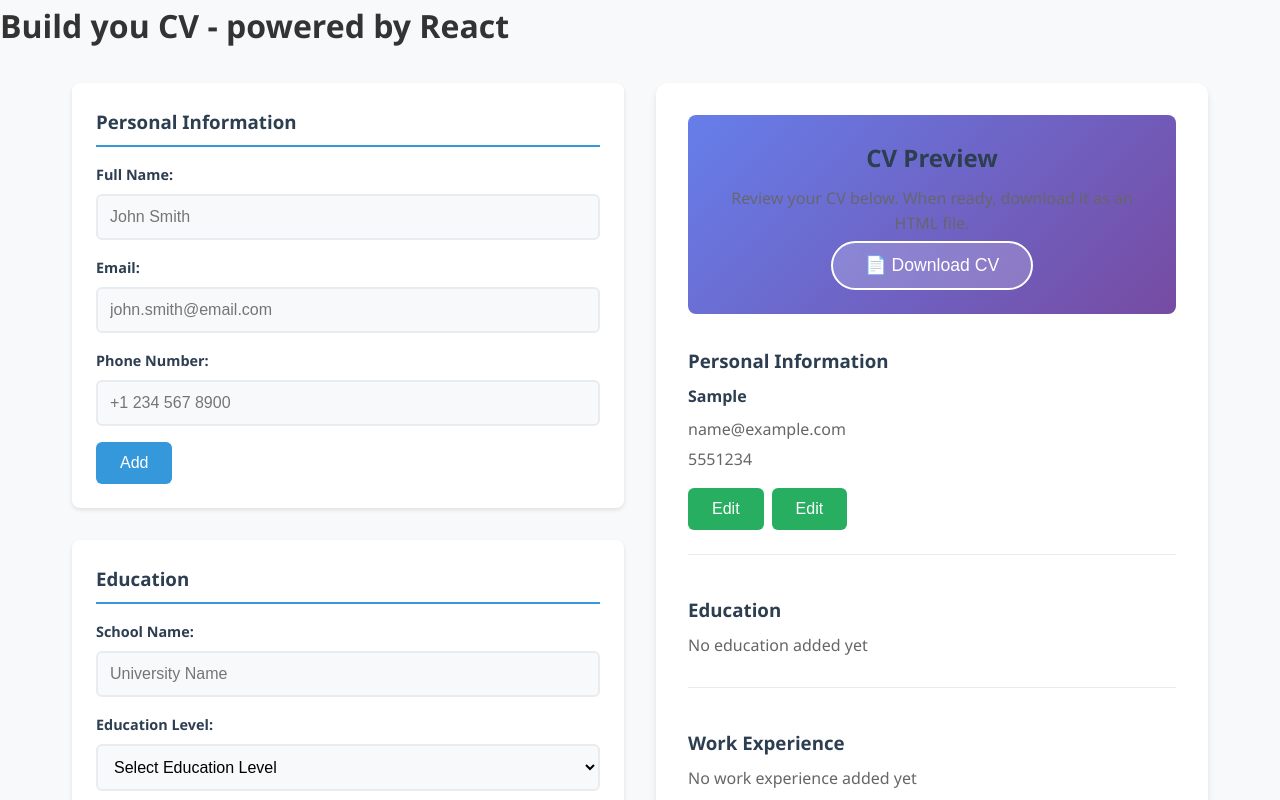
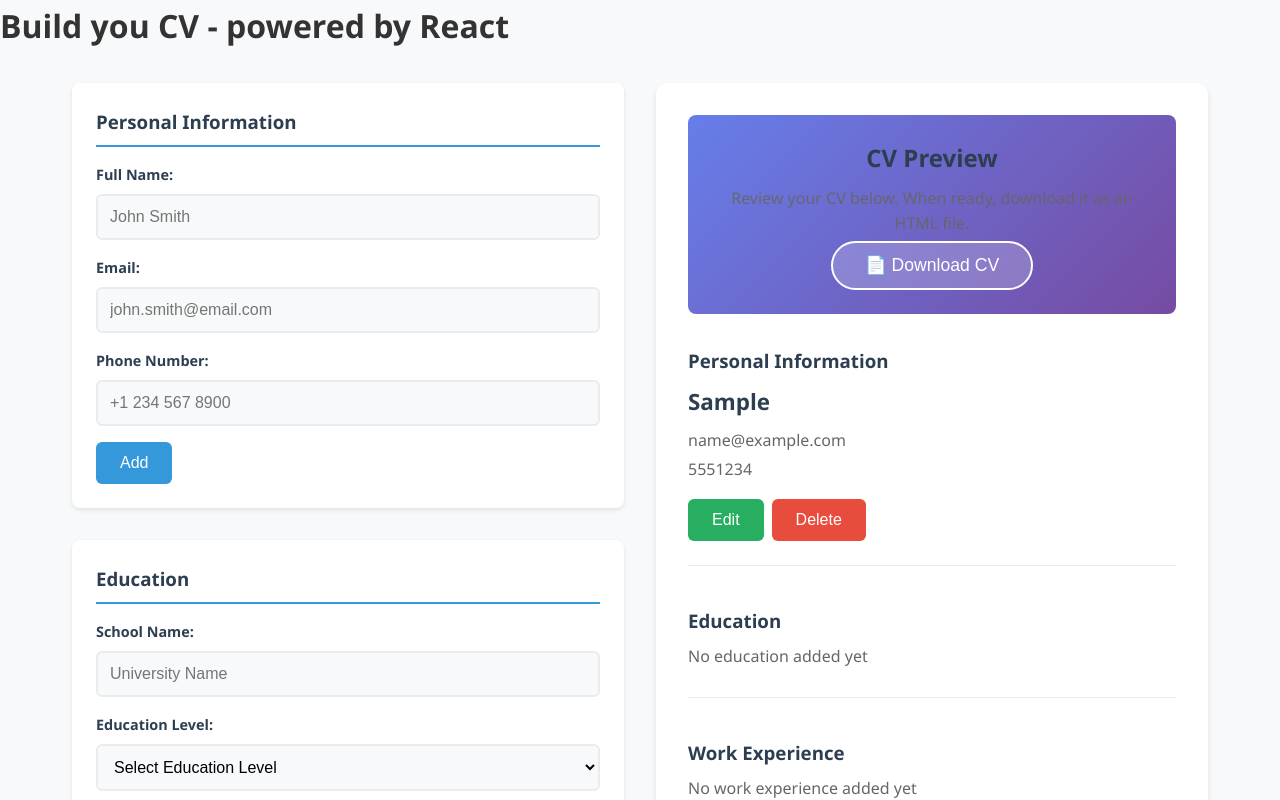
Before and after one commit to pukv/cv-builder, a React (Vite) app: page / in a window 1280 px wide. Both pictures are taken after typing "Sample", "name@example.com", "5551234" into the empty fields and a click on the button "Add". Shown: the top 800 px of the page. Built offline with nearby package versions, Linux system fonts and the light colour scheme.

Commit message:
more bugfixes

```diff
--- a/src/components/App.css
+++ b/src/components/App.css
@@ -237,6 +237,20 @@ button:active {
   font-weight: 600;
 }
 
+.name {
+  font-size: 1.4rem;
+  color: #2c3e50;
+  margin-bottom: 0.5rem;
+  font-weight: 600;
+}
+
+.degree,
+.position {
+  font-size: 1.1rem;
+  font-weight: 600;
+  color: #2c3e50;
+}
+
 /* Cancel button styles */
 button[type="button"] {
   background: #95a5a6;
--- a/src/components/DeleteButton.jsx
+++ b/src/components/DeleteButton.jsx
@@ -1,9 +1,8 @@
-export default function EditButton({ isEditing, onToggle, hasData, index }) {
+export default function DeleteButton({ hasData, onDelete, index }) {
   if (!hasData) return null;
-
   return (
-    <button onClick={() => onToggle(index)} className="edit-btn">
-      {isEditing ? "Save" : "Edit"}
+    <button onClick={() => onDelete(index)} className="delete-btn">
+      Delete
     </button>
   );
 }
--- a/src/components/EditButton.jsx
+++ b/src/components/EditButton.jsx
@@ -3,7 +3,7 @@ export default function EditButton({ isEditing, onToggle, hasData, index }) {
 
   return (
     <button onClick={() => onToggle(index)} className="edit-btn">
-      {isEditing ? "Save" : "Edit"}
+      Edit
     </button>
   );
 }
```
